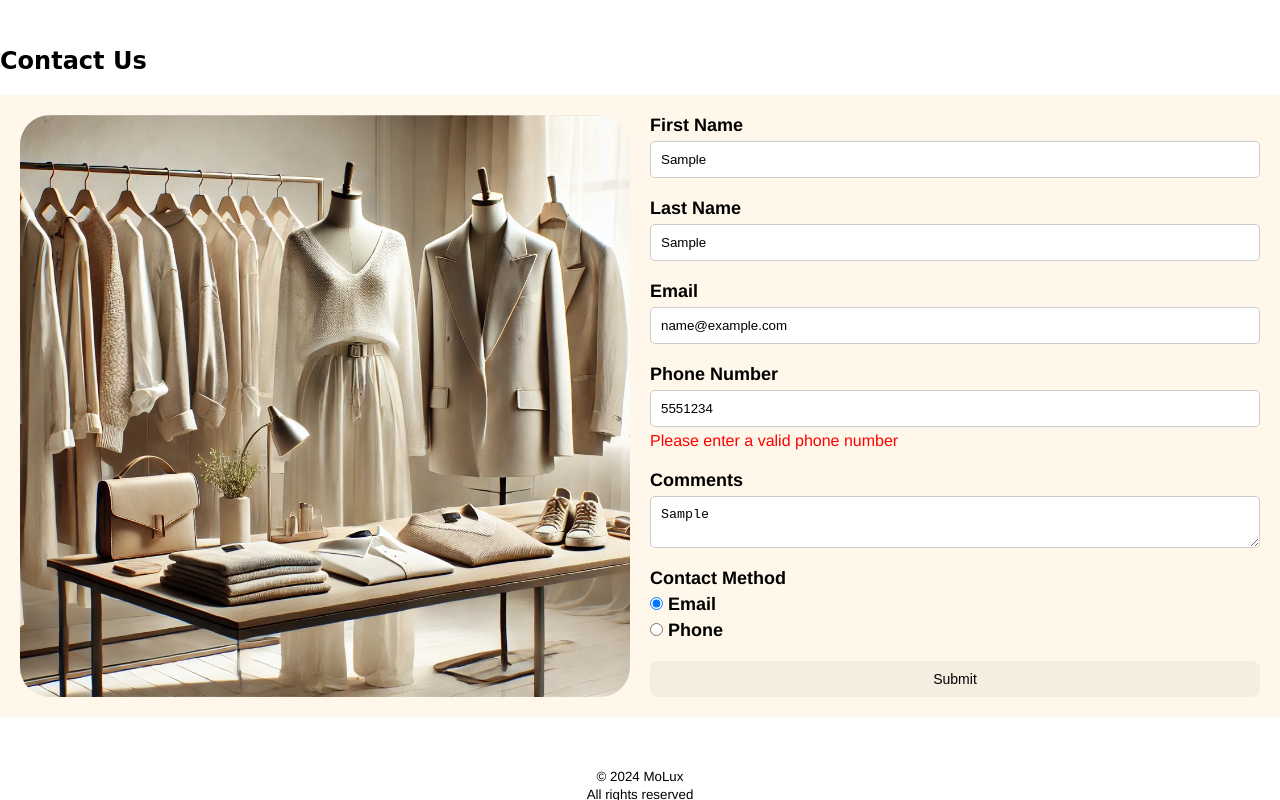
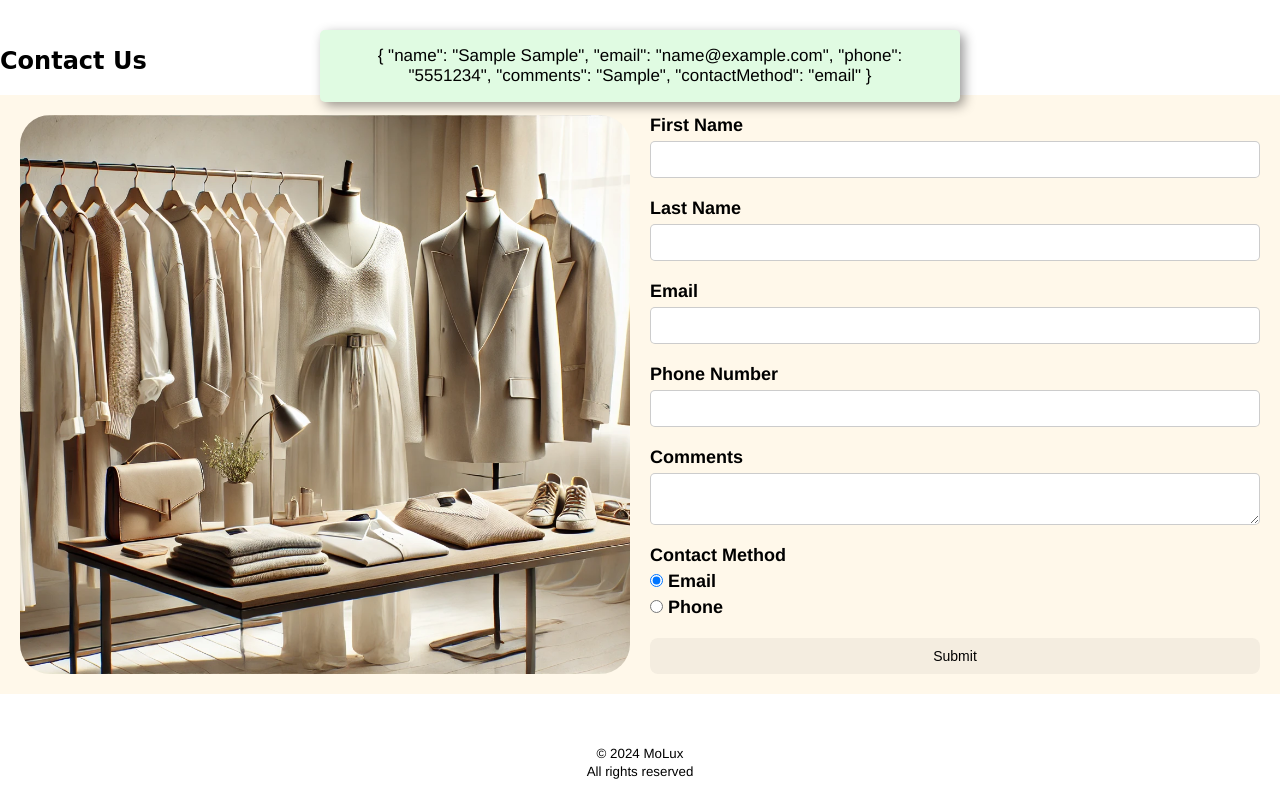
Before and after one commit to paulrichan/GIT417_final_project, a plain HTML site: page index.html in a window 1280 px wide. Both pictures are taken after typing "Sample", "Sample", "name@example.com", "5551234", "Sample" into the empty fields and a click on the button "Submit". Shown: the part 2432-3232 px from the top of the page. Drawn offline with Linux system fonts and the light colour scheme; a web font is replaced by a local one.

Commit message:
fix contact form logic

```diff
--- a/index.html
+++ b/index.html
@@ -79,23 +79,23 @@
                     <form id="contactForm">
                         <div class="form-group">
                             <label for="firstName">First Name</label>
-                            <input type="text" id="firstName" name="firstName" required>
+                            <input type="text" id="firstName" name="firstName">
                         </div>
                         <div class="form-group">
                             <label for="lastName">Last Name</label>
-                            <input type="text" id="lastName" name="lastName" required>
+                            <input type="text" id="lastName" name="lastName">
                         </div>
                         <div class="form-group">
                             <label for="email">Email</label>
-                            <input type="email" id="email" name="email" required>
+                            <input type="email" id="email" name="email">
                         </div>
                         <div class="form-group">
                             <label for="phone">Phone Number</label>
-                            <input type="tel" id="phone" name="phone" required>
+                            <input type="tel" id="phone" name="phone">
                         </div>
                         <div class="form-group">
                             <label for="comments">Comments</label>
-                            <textarea id="comments" name="comments" required></textarea>
+                            <textarea id="comments" name="comments"></textarea>
                         </div>
                         <div class="form-group">
                             <label>Contact Method</label>
--- a/script.js
+++ b/script.js
@@ -285,20 +285,20 @@ function validateForm() {
         removeError(lastNameInput);
     }
 
-    if (emailInput.value === '') {
+    if (emailInput.value === '' && contactMethod[0].checked) {
         showError(emailInput, 'Email is required');
         isValid = false;
-    } else if (!validateEmail(emailInput.value)) {
+    } else if (!validateEmail(emailInput.value) && contactMethod[0].checked) {
         showError(emailInput, 'Please enter a valid email address');
         isValid = false;
     } else {
         removeError(emailInput);
     }
 
-    if (phoneInput.value === '') {
+    if (phoneInput.value === '' && contactMethod[1].checked) {
         showError(phoneInput, 'Phone number is required');
         isValid = false;
-    } else if (!validatePhone(phoneInput.value)) {
+    } else if (!validatePhone(phoneInput.value) && contactMethod[1].checked) {
         showError(phoneInput, 'Please enter a valid phone number');
         isValid = false;
     } else {
```
